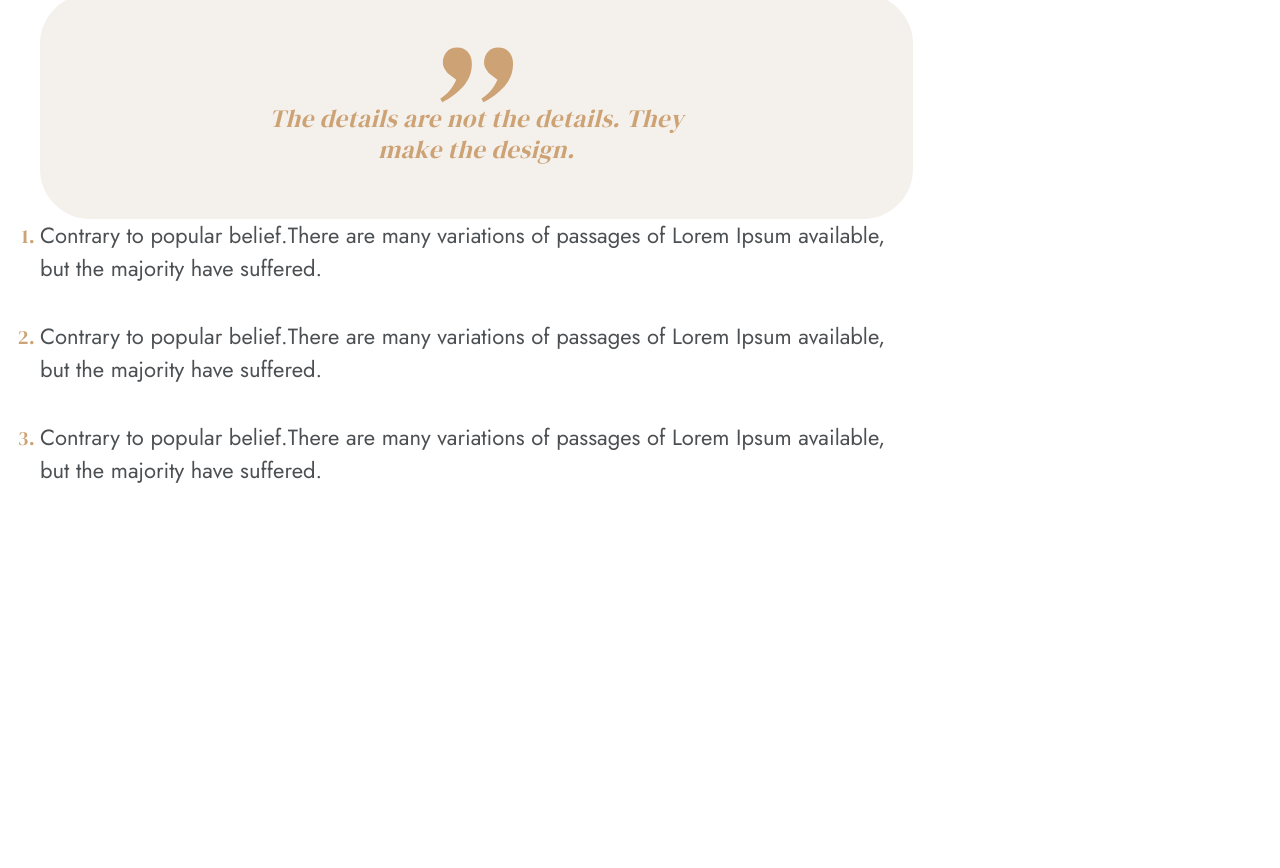
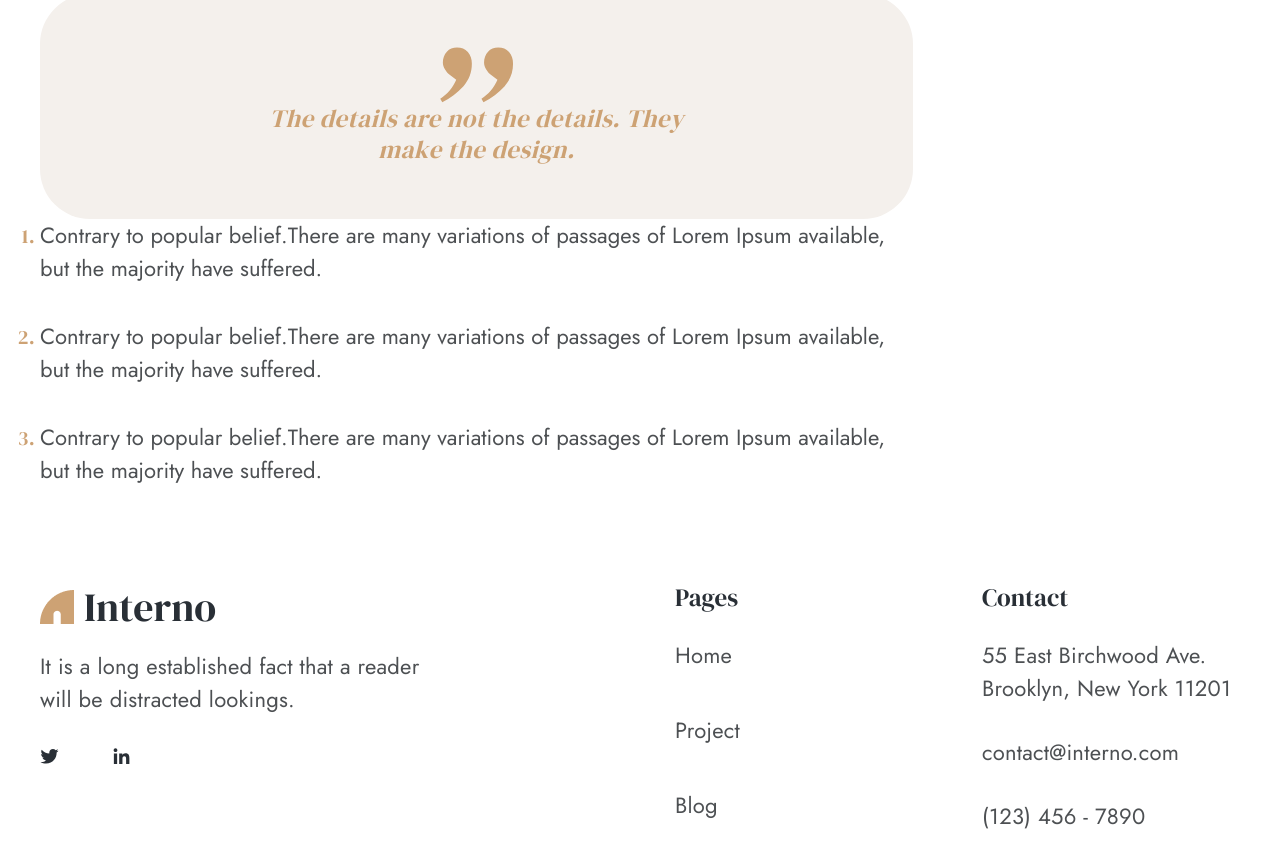
Before and after one commit to ZhenyaGro/Interno, a Vue app: page / in a window 1280 px wide. Shown: the part 1227-2095 px from the top of the page. Before the commit the page ends 1809 px from the top, so only its background shows below. Built offline with nearby package versions, Linux system fonts and the light colour scheme.

Commit message:
Footer component

```diff
--- a/src/App.vue
+++ b/src/App.vue
@@ -4,6 +4,7 @@
   <div>
     <Header></Header>
     <BlogMain></BlogMain>
+    <Footer></Footer>
   </div>
 </template>
 
@@ -11,13 +12,15 @@
 import styles from '../styles/style.css'
 import Header from './components/elements/Header.vue';
 import BlogMain from './components/elements/BlogMain.vue';
+import Footer from './components/elements/Footer.vue';
 
 // const dataExchange = new Vue();
 export default {
   name: 'App',
   components: {
     Header,
-    BlogMain
+    BlogMain,
+    Footer
   }
 }
 </script>
--- /dev/null
+++ b/src/components/elements/Footer.vue
@@ -0,0 +1,130 @@
+<!-- eslint-disable vue/multi-word-component-names -->
+<template>
+  <footer class="footer container">
+    <div class="footer__main">
+      <a href="index.html" class="footer__homelink">
+        <img :src="logoUrl" alt="logo" class="header__logo">
+        Interno
+      </a>
+      <p class="footer__text">It is a long established fact that a reader will be distracted lookings.</p>
+      <div class="footer__social">
+        <a href="#" class="footer__social-link">
+          <svg width="19" height="16" viewBox="0 0 19 16" fill="none" xmlns="http://www.w3.org/2000/svg">
+            <path
+              d="M16.6367 4.59375C17.3398 4.06641 17.9727 3.43359 18.4648 2.69531C17.832 2.97656 17.0938 3.1875 16.3555 3.25781C17.1289 2.80078 17.6914 2.09766 17.9727 1.21875C17.2695 1.64062 16.4609 1.95703 15.6523 2.13281C14.9492 1.39453 14 0.972656 12.9453 0.972656C10.9062 0.972656 9.25391 2.625 9.25391 4.66406C9.25391 4.94531 9.28906 5.22656 9.35938 5.50781C6.30078 5.33203 3.55859 3.85547 1.73047 1.64062C1.41406 2.16797 1.23828 2.80078 1.23828 3.50391C1.23828 4.76953 1.87109 5.89453 2.89062 6.5625C2.29297 6.52734 1.69531 6.38672 1.20312 6.10547V6.14062C1.20312 7.93359 2.46875 9.41016 4.15625 9.76172C3.875 9.83203 3.52344 9.90234 3.20703 9.90234C2.96094 9.90234 2.75 9.86719 2.50391 9.83203C2.96094 11.3086 4.33203 12.3633 5.94922 12.3984C4.68359 13.3828 3.10156 13.9805 1.37891 13.9805C1.0625 13.9805 0.78125 13.9453 0.5 13.9102C2.11719 14.9648 4.05078 15.5625 6.16016 15.5625C12.9453 15.5625 16.6367 9.97266 16.6367 5.08594C16.6367 4.91016 16.6367 4.76953 16.6367 4.59375Z"
+              fill="#292F36" />
+          </svg>
+        </a>
+        <a href="#" class="footer__social-link">
+          <svg width="17" height="16" viewBox="0 0 17 16" fill="none" xmlns="http://www.w3.org/2000/svg">
+            <path
+              d="M4.14062 16V5.48828H0.871094V16H4.14062ZM2.48828 4.08203C3.54297 4.08203 4.38672 3.20312 4.38672 2.14844C4.38672 1.12891 3.54297 0.285156 2.48828 0.285156C1.46875 0.285156 0.625 1.12891 0.625 2.14844C0.625 3.20312 1.46875 4.08203 2.48828 4.08203ZM16.3398 16H16.375V10.2344C16.375 7.42188 15.7422 5.24219 12.4375 5.24219C10.8555 5.24219 9.80078 6.12109 9.34375 6.92969H9.30859V5.48828H6.17969V16H9.44922V10.7969C9.44922 9.42578 9.69531 8.125 11.3828 8.125C13.0703 8.125 13.1055 9.67188 13.1055 10.9023V16H16.3398Z"
+              fill="#292F36" />
+          </svg>
+        </a>
+      </div>
+    </div>
+    <div class="footer__pages">
+      <h3 href="#" class="footer__page_main">Pages</h3>
+      <a href="#" class="footer__page">Home</a>
+      <a href="#" class="footer__page">Project</a>
+      <a href="blog.html" class="footer__page">Blog</a>
+    </div>
+    <div class="footer__contacts">
+      <h3 class="footer__contact_main">Contact</h3>
+      <div class="footer__infoblock">
+        <p class="footer__address footer__text footer__text_small">{{ address }}</p>
+        <p class="footer__email footer__text footer__text_small">{{ email }}</p>
+        <p class="footer__phone footer__text footer__text_small">{{ phone }}</p>
+      </div>
+    </div>
+  </footer>
+</template>
+
+<script>
+export default {
+  data() {
+    return {
+      address: '55 East Birchwood Ave. Brooklyn, New York 11201',
+      email: 'contact@interno.com',
+      phone: '(123) 456 - 7890'
+    }
+  },
+  computed: {
+    logoUrl() {
+      return require(`/src/assets/images/logo.png`);
+    }
+  },
+};
+</script>
+
+<style lang="scss">
+@import '/styles/_variables.scss';
+
+.footer {
+  display: flex;
+  justify-content: space-between;
+  margin-bottom: 134px;
+
+  &__homelink {
+    display: flex;
+    align-items: center;
+    gap: 10px;
+    font-size: 40px;
+    line-height: 125%;
+    margin-bottom: 18px;
+  }
+
+  &__text {
+    @extend %textAdditional;
+    letter-spacing: 0.22px;
+    max-width: 393px;
+    margin-bottom: 31px;
+  }
+
+  &__social {
+    display: flex;
+    gap: 54px;
+  }
+
+  &__social-link {
+    & svg path {
+      transition: fill .1s;
+    }
+  }
+
+  &__pages {
+    display: flex;
+    flex-direction: column;
+    gap: 9px;
+  }
+
+  &__page_main {
+    font-size: 25px;
+    line-height: 125%; // 31.25px
+  }
+
+  &__page {
+    @extend %textAdditional;
+    line-height: 300%; // 66px
+    letter-spacing: 0.22px;
+    transition: color .1s;
+  }
+
+  &__contacts {
+    display: flex;
+    flex-direction: column;
+    gap: 26px;
+  }
+
+  &__contact_main {
+    font-size: 25px;
+    line-height: 125%; // 31.25px
+  }
+
+  &__text_small {
+    letter-spacing: 0.22px;
+    max-width: 258px;
+  }
+}
+</style>
```
